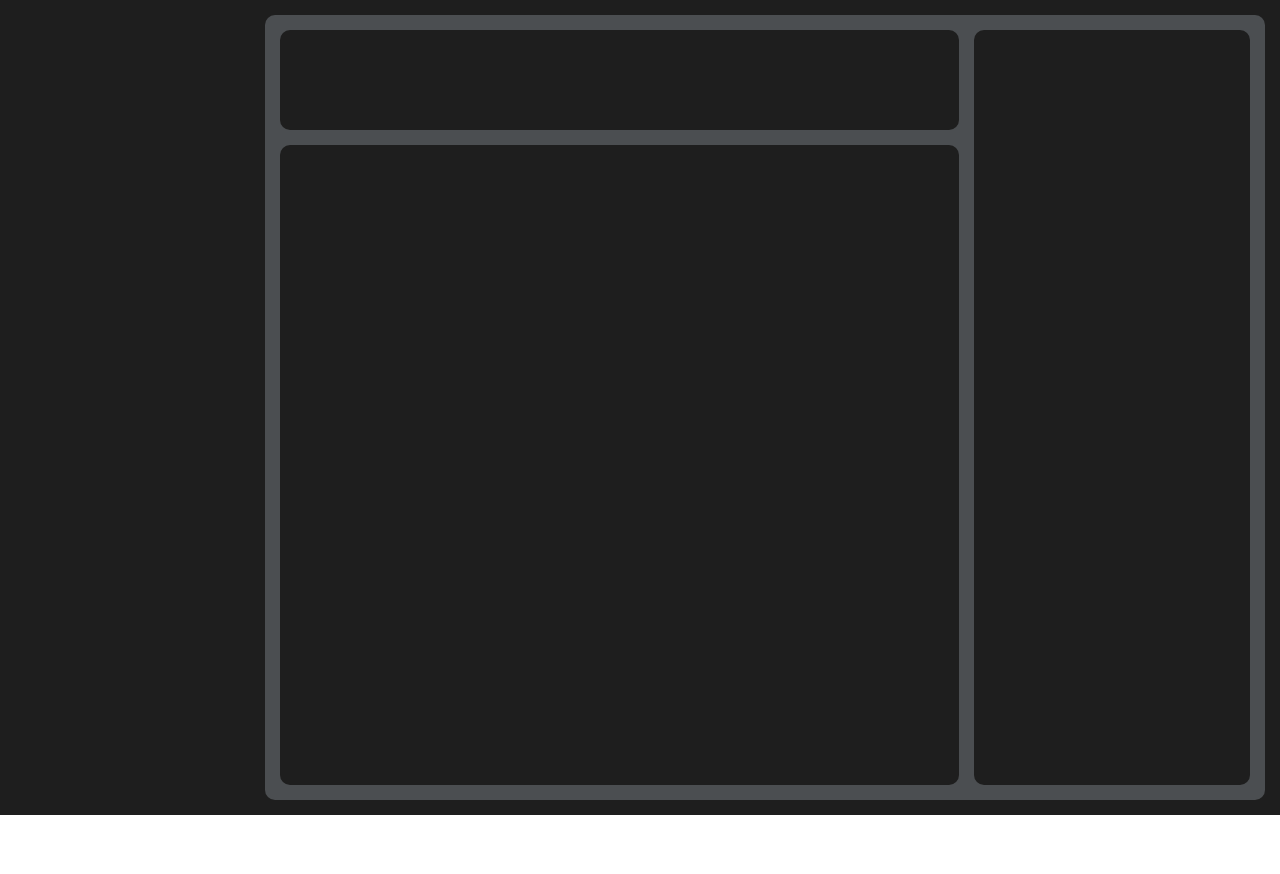
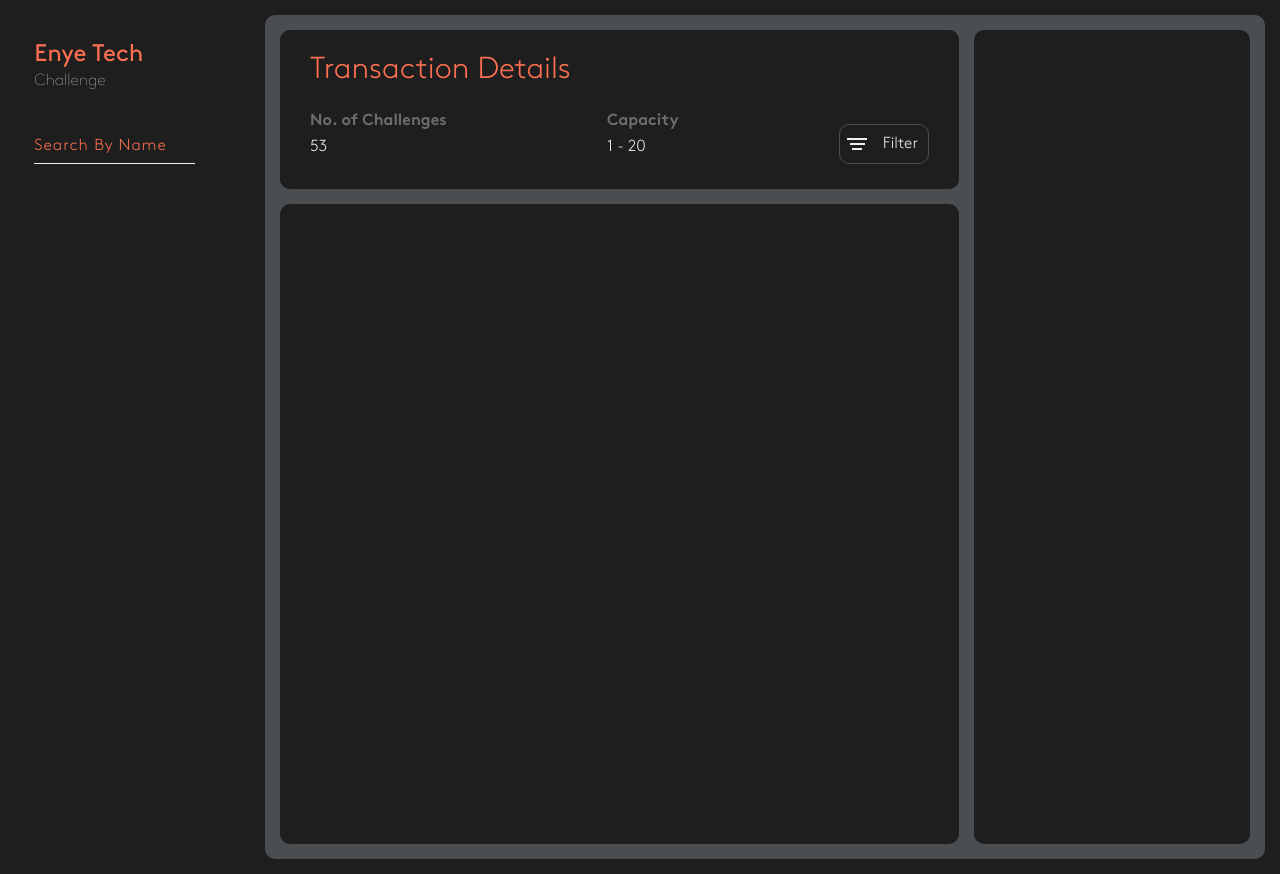
Before and after one commit to Steph-crown/enye-ecommerce-records, a React (Create React App) app: page / in a window 1280 px wide. Before the commit the page ends 815 px from the top, so only its background shows below. Built offline with nearby package versions, Linux system fonts and the light colour scheme; no server answers.

Commit message:
started implementing the designs

```diff
--- a/src/App.css
+++ b/src/App.css
@@ -1,5 +1,14 @@
 :root {
-  --black: #1e1e1e
+  --black: #1e1e1e;
+  --brown: #FF7051;
+}
+
+* {
+  margin: 0;
+  padding: 0;
+  box-sizing: border-box;
+  font-family: Brown;
+  font-style: normal;
 }
 
 .loader>div>svg {
@@ -12,7 +21,7 @@
   z-index: 93;
 }
 
-.App h1 {
+.App .h1 {
   background-color: #ffffff;
   width: 100%;
   height: 100vh;
@@ -21,11 +30,19 @@
   position: fixed;
   text-align: center;
   z-index: 484;
-  font-family: Brown;
-  font-weight: 100;
 }
 
 .App {
   width: 100%;
   min-height: 100vh;
 }
+
+/* Font Styles */
+
+h2 {
+  font-weight: normal;
+  line-height: 1.6em;
+}
+p {
+  font-weight:100;
+}
--- a/src/App.jsx
+++ b/src/App.jsx
@@ -42,7 +42,7 @@ class App extends Component {
         {/* <div className="loader" style={{display: this.props.data ? "block" : "none"}}>
           <Loader />
         </div>
-        <h1 style={{display: this.state.error && !this.props.data ? "flex" : "none"}}>ERROR: INTERNET DISCONNECTED. <br /> Connect Your Internet and Refresh</h1> */}
+        <h1 className="h1" style={{display: this.state.error && !this.props.data ? "flex" : "none"}}>ERROR: INTERNET DISCONNECTED. <br /> Connect Your Internet and Refresh</h1> */}
 
         <div style={{display: this.props.data ? "block" : "block"}} >
           <Container />
--- a/src/components/Leftbar.jsx
+++ b/src/components/Leftbar.jsx
@@ -1,11 +1,51 @@
 import React from 'react';
+import './../css/LeftBar.css';
+import {connect} from 'react-redux';
 
-const Leftbar = () => {
+
+const Leftbar = (props) => {
+    let mode = props.mode
+    const inputStyle = {
+        dark: {
+            color: "#efefef",
+            borderBottom: "1px solid #efefef"
+        },
+        light: {
+            color: "#1e1e1e",
+            borderBottom: "1px solid #1e1e1e"
+        }
+    };
+
+    const threeStyle = {
+        dark: {backgroundColor: "#efefef"},
+        light: {backgroundColor: "#1e1e1e"}
+    }
+
     return (
-        <div>
+        <div className="Leftbar">
+            <nav>
+                <div className="title">
+                    <h2>Enye Tech</h2>
+                    <p>Challenge</p>
+                </div>
+                <div className="three">
+                    <div style={threeStyle[mode]}></div>
+                    <div style={threeStyle[mode]}></div>
+                    <div style={threeStyle[mode]}></div>
+                </div>
+            </nav>
 
+            <input type="text" name="search" id="search" placeholder="Search By Name" style={inputStyle[mode]}/>
         </div>
     );
 }
 
-export default Leftbar;
+const mapStateToProps = (state) => {
+    return {
+        mode: state.setModeReducer.mode
+    }
+}
+
+
+
+export default connect(mapStateToProps)(Leftbar);
--- a/src/components/TopBar.jsx
+++ b/src/components/TopBar.jsx
@@ -1,11 +1,56 @@
 import React from 'react';
+import {connect} from 'react-redux';
+import './../css/TopBar.css';
 
-const TopBar = () => {
+
+const TopBar = (props) => {
+    let mode = props.mode
+    const genStyle = {
+        dark: {
+            color: "#efefef",
+            backgroundColor: "#1e1e1e"
+        },
+        light: {
+            color: "#1e1e1e",
+            backgroundColor: "#efefef"
+        }
+    }
+
+    const threeStyle = {
+        dark: {backgroundColor: "#efefef"},
+        light: {backgroundColor: "#1e1e1e"}
+    }
+
     return (
-        <div>
-
+        <div style={genStyle[mode]} className="TopBar">
+            <h2>Transaction Details</h2>
+            <div className="flex">
+                <div className="group">
+                    <b>No. of Challenges</b>
+                    <p>53</p>
+                </div>
+                <div className="group">
+                    <b>Capacity</b>
+                    <p>1 - 20</p>
+                </div>
+                <div className="filter">
+                    <div className="three">
+                        <div style={threeStyle[mode]}></div>
+                        <div style={threeStyle[mode]}></div>
+                        <div style={threeStyle[mode]}></div>
+                    </div>
+                    <p>Filter</p>
+                </div>
+            </div>
         </div>
     );
 }
+const mapStateToProps = (state) => {
+    return {
+        mode: state.setModeReducer.mode
+    }
+}
 
-export default TopBar;
+
+
+export default connect(mapStateToProps)(TopBar);
--- /dev/null
+++ b/src/css/LeftBar.css
@@ -0,0 +1,60 @@
+.Leftbar {
+    margin: 20px calc(0.015 * 100vw);
+}
+
+.Leftbar h2 {
+    color: var(--brown);
+}
+
+.Leftbar input {
+    border: none;
+    outline: none;
+    background-color: transparent;
+    font-weight: 300;
+    padding-bottom: 10px;
+    margin-top: 50px;
+    letter-spacing: 1px;
+    font-size: 1em;
+}
+nav {
+    display: flex;
+    width: 100%;
+    justify-content: space-between;
+    min-height: 2px;
+    align-items: center;
+}
+
+nav .three {display: none;}
+::placeholder { /* Chrome, Firefox, Opera, Safari 10.1+ */
+    color: var(--brown);
+    opacity: 1; /* Firefox */
+  }
+
+  :-ms-input-placeholder { /* Internet Explorer 10-11 */
+    color: var(--brown);
+  }
+
+  ::-ms-input-placeholder { /* Microsoft Edge */
+    color: var(--brown);
+  }
+@media (max-width: 768px) {
+    .Leftbar input {
+        display: none;
+    }
+    nav .three {
+        display: flex;
+        align-items: flex-end;
+    }
+    nav .three div {
+       width: 30px;
+    }
+    nav .three div:nth-child(2) {
+        width: 30px;
+    }
+    nav .three div:nth-child(3) {
+        width: 15px;
+    }
+    nav .three {
+        height: 16px;
+    }
+}
--- a/src/css/RightBar.css
+++ b/src/css/RightBar.css
@@ -10,6 +10,7 @@
 .RightBar {
     display: flex;
     justify-content: space-between;
+
 }
 
 @media (max-width: 1200px) {
--- /dev/null
+++ b/src/css/TopBar.css
@@ -0,0 +1,69 @@
+.TopBar {
+    padding: 15px 30px;
+    border-radius: 10px;
+}
+
+.TopBar h2 {
+    color: var(--brown);
+    font-weight: 300;
+    font-size: 1.9em;
+    margin-bottom: 20px;
+}
+
+.flex {
+    display: flex;
+    width: 100%;
+    justify-content: space-between;
+    flex-wrap: wrap;
+    min-height: 2px;
+    align-items: center;
+}
+
+.group b {
+    /* font-weight: 300; */
+    color: #6e6c6c;
+    margin-bottom: 10px;
+    display: block;
+}
+
+.group p, .filter p {
+    font-weight: 300;
+}
+
+.three {
+    display: flex;
+    flex-direction: column;
+    height: 12px;
+    justify-content: space-between;
+    align-items: center;
+    width: 15px;
+}
+
+.three div {
+    width: 20px;
+    height: 2px;
+}
+
+.three div:nth-child(2) {
+    width: 15px;
+}
+
+.three div:nth-child(3) {
+    width: 10px;
+}
+
+.filter {
+    display: flex;
+    height: 40px;
+    align-items: center;
+    width: 90px;
+    padding: 10px;
+    border: 1px solid #4e4d4d;
+    justify-content: space-between;
+    border-radius: 10px;
+    cursor: pointer;
+}
+
+.group {
+    margin-bottom: 20px;
+}
```
Also changed, not shown: 1 other file (tests, documents, lock files or other folders).
